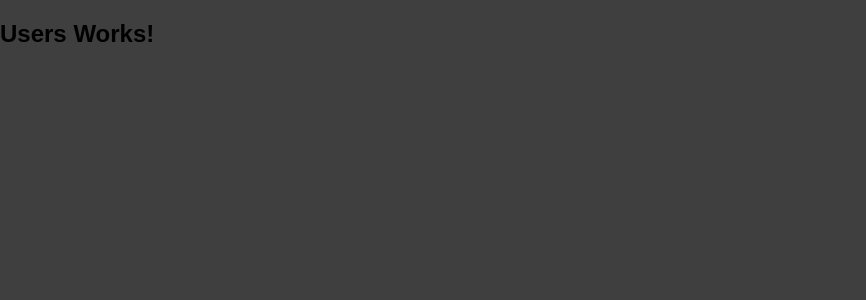
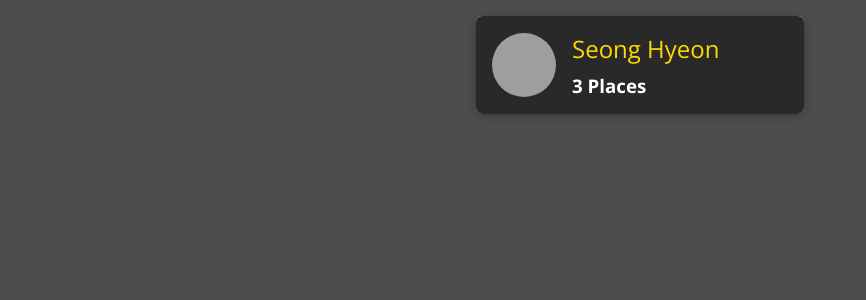
Before and after one commit to shch989/Udemy_MERN, a React (Create React App) app in the folder client/: page / in a window 1280 px wide. Shown: the top 300 px of the page, without its empty margins (0-866 px from the left). Built offline with nearby package versions, Linux system fonts and the light colour scheme; grey boxes are pictures that could not be loaded.

Commit message:
UI Elements 적용

```diff
--- a/client/src/index.css
+++ b/client/src/index.css
@@ -1,12 +1,42 @@
+@import url('https://fonts.googleapis.com/css?family=Open+Sans:400,700&display=swap');
+
 * {
   box-sizing: border-box;
 }
 
 html {
-  font-family: 'Jost', sans-serif;
+  font-family: 'Open Sans', sans-serif;
 }
 
 body {
   margin: 0;
-  background-color: #3f3f3f;
+  background: #4d4d4d;
 }
+
+.slide-in-left-enter {
+  transform: translateX(-100%);
+}
+
+.slide-in-left-enter-active {
+  transform: translateX(0);
+  opacity: 1;
+  transition: all 200ms;
+}
+
+.slide-in-left-exit {
+  transform: translateX(0%);
+  opacity: 1;
+}
+
+.slide-in-left-exit-active {
+  transform: translateX(-100%);
+  opacity: 0;
+  transition: all 200ms;
+}
+
+.center {
+  text-align: center;
+  display: flex;
+  justify-content: center;
+  align-items: center;
+}
--- /dev/null
+++ b/client/src/shared/components/UIElements/Avatar.css
@@ -0,0 +1,15 @@
+.avatar {
+  width: 100%;
+  height: 100%;
+  display: flex;
+  justify-content: center;
+  align-items: center;
+}
+
+.avatar img {
+  display: block;
+  border-radius: 50%;
+  width: 100%;
+  height: 100%;
+  object-fit: cover;
+}
--- /dev/null
+++ b/client/src/shared/components/UIElements/Avatar.js
@@ -0,0 +1,17 @@
+import React from 'react';
+
+import './Avatar.css';
+
+const Avatar = props => {
+  return (
+    <div className={`avatar ${props.className}`} style={props.style}>
+      <img
+        src={props.image}
+        alt={props.alt}
+        style={{ width: props.width, height: props.width }}
+      />
+    </div>
+  );
+};
+
+export default Avatar;
--- /dev/null
+++ b/client/src/shared/components/UIElements/Card.css
@@ -0,0 +1,9 @@
+.card {
+  position: relative;
+  margin: 0;
+  box-shadow: 0 2px 8px rgba(0, 0, 0, 0.26);
+  border-radius: 6px;
+  padding: 1rem;
+  overflow: hidden;
+  background: white;
+}
--- /dev/null
+++ b/client/src/shared/components/UIElements/Card.js
@@ -0,0 +1,13 @@
+import React from 'react';
+
+import './Card.css';
+
+const Card = props => {
+  return (
+    <div className={`card ${props.className}`} style={props.style}>
+      {props.children}
+    </div>
+  );
+};
+
+export default Card;
--- /dev/null
+++ b/client/src/user/components/UserItem.css
@@ -0,0 +1,49 @@
+.user-item {
+  margin: 1rem;
+  width: calc(45% - 2rem);
+  min-width: 17.5rem;
+}
+
+.user-item a {
+  display: flex;
+  align-items: center;
+  width: 100%;
+  height: 100%;
+  text-decoration: none;
+  padding: 1rem;
+  color: white;
+  background: #292929;
+}
+
+.user-item a:hover,
+.user-item a:active {
+  background: #ffd900;
+}
+
+.user-item__content {
+  padding: 0;
+}
+
+.user-item__image {
+  width: 4rem;
+  height: 4rem;
+  margin-right: 1rem;
+}
+
+.user-item__info h2 {
+  font-size: 1.5rem;
+  margin: 0 0 0.5rem 0;
+  font-weight: normal;
+  color: #ffd900;
+}
+
+.user-item:hover h2,
+.user-item:active h2,
+.user-item:hover h3,
+.user-item:active h3 {
+  color: #292929;
+}
+
+.user-item__info h3 {
+  margin: 0;
+}
--- /dev/null
+++ b/client/src/user/components/UserItem.js
@@ -0,0 +1,28 @@
+import React from 'react'
+import { Link } from 'react-router-dom'
+
+import Card from '../../shared/components/UIElements/Card'
+import Avatar from '../../shared/components/UIElements/Avatar'
+import './UserItem.css'
+
+function UserItem(props) {
+  return (
+    <l1 className="user-item">
+      <Card className="user-item__content">
+        <Link to={`/${props.id}/places`}>
+          <div className="user-item__image">
+            <Avatar image={props.image} alt={props.name} />
+          </div>
+          <div className="user-item__info">
+            <h2>{props.name}</h2>
+            <h3>
+              {props.placeCount} {props.placeCount === 1 ? 'Place' : 'Places'}
+            </h3>
+          </div>
+        </Link>
+      </Card>
+    </l1>
+  )
+}
+
+export default UserItem
--- /dev/null
+++ b/client/src/user/components/UsersList.css
@@ -0,0 +1,10 @@
+.users-list {
+  list-style: none;
+  margin: 0 auto;
+  padding: 0;
+  width: 90%;
+  max-width: 50rem;
+  display: flex;
+  justify-content: center;
+  flex-wrap: wrap;
+}
--- /dev/null
+++ b/client/src/user/components/UsersList.js
@@ -0,0 +1,30 @@
+import React from 'react'
+
+import UserItem from './UserItem'
+import './UsersList.css'
+
+function UsersList(props) {
+  if (props.items.length === 0) {
+    return (
+      <div className="center">
+        <h2>No users found.</h2>
+      </div>
+    )
+  }
+
+  return (
+    <ul className='users-list'>
+      {props.items.map((user) => (
+        <UserItem
+          key={user.id}
+          id={user.id}
+          image={user.image}
+          name={user.name}
+          placeCount={user.places}
+        />
+      ))}
+    </ul>
+  )
+}
+
+export default UsersList
--- a/client/src/user/pages/Users.js
+++ b/client/src/user/pages/Users.js
@@ -1,7 +1,19 @@
 import React from 'react'
 
+import UsersList from '../components/UsersList'
+
 function Users() {
-  return <h2>Users Works!</h2>
+  const USRS = [
+    {
+      id: 'u1',
+      name: 'Seong Hyeon',
+      image:
+        'https://image.jtbcplus.kr/data/contents/jam_photo/202301/11/d4b19cb8-f1cd-4a0d-8c06-a12eef725d21.jpg',
+      places: 3,
+    },
+  ]
+
+  return <UsersList items={USRS} />
 }
 
 export default Users
```
